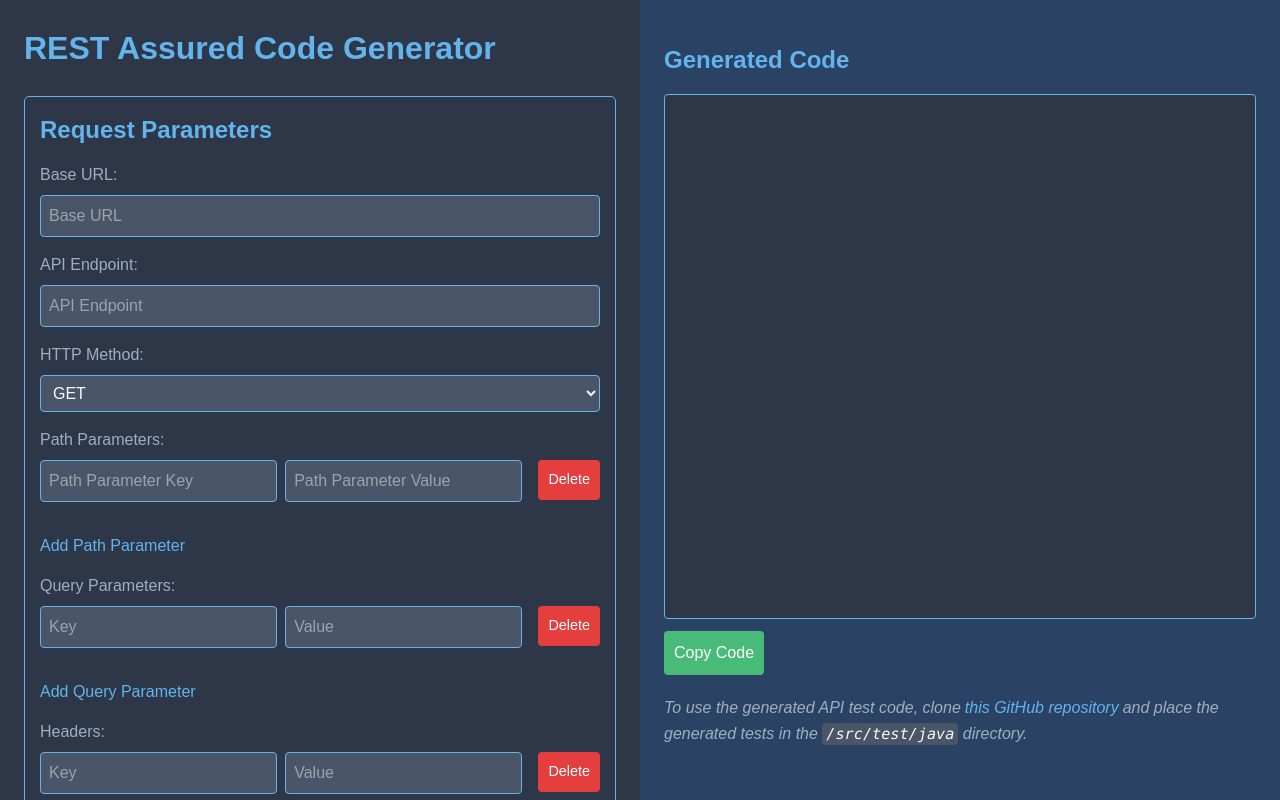
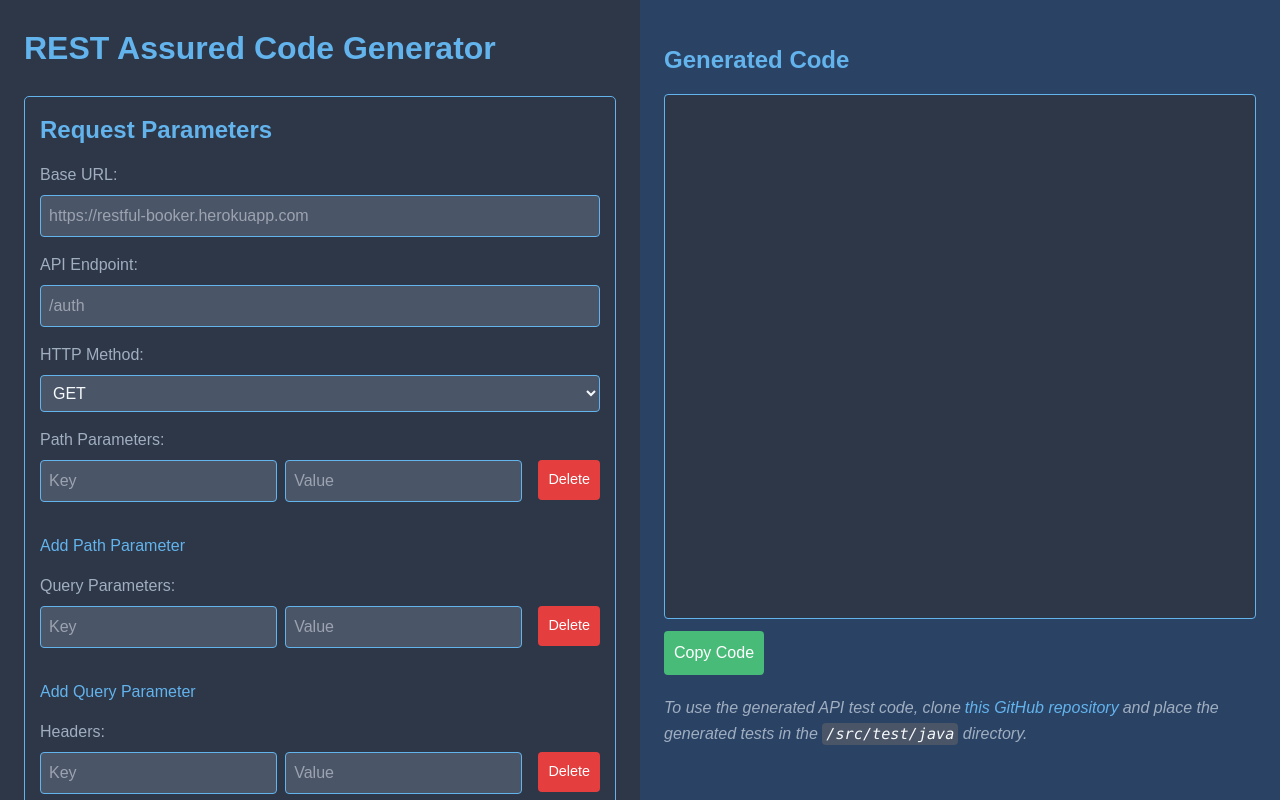
Before and after one commit to osandadeshan/rest-assured-code-generator, a Next.js app: page / in a window 1280 px wide. Shown: the top 800 px of the page. Built offline with nearby package versions, Linux system fonts and the light colour scheme.

Commit message:
Updated placeholder texts

```diff
--- a/src/app/page.tsx
+++ b/src/app/page.tsx
@@ -254,10 +254,10 @@
           <h2>Request Parameters</h2>
 
           <label className="label">Base URL:</label>
-          <input type="text" className="input" placeholder="Base URL" />
+          <input type="text" className="input" placeholder="https://restful-booker.herokuapp.com" />
 
           <label className="label">API Endpoint:</label>
-          <input type="text" className="input" placeholder="API Endpoint" />
+          <input type="text" className="input" placeholder="/auth" />
 
           <label className="label">HTTP Method:</label>
           <select
@@ -284,7 +284,7 @@
                   newPathParams[index].key = e.target.value;
                   setPathParams(newPathParams);
                 }}
-                placeholder="Path Parameter Key"
+                placeholder="Key"
               />
               <input
                 type="text"
@@ -295,7 +295,7 @@
                   newPathParams[index].value = e.target.value;
                   setPathParams(newPathParams);
                 }}
-                placeholder="Path Parameter Value"
+                placeholder="Value"
               />
               <button
                 className="delete-button"
```
